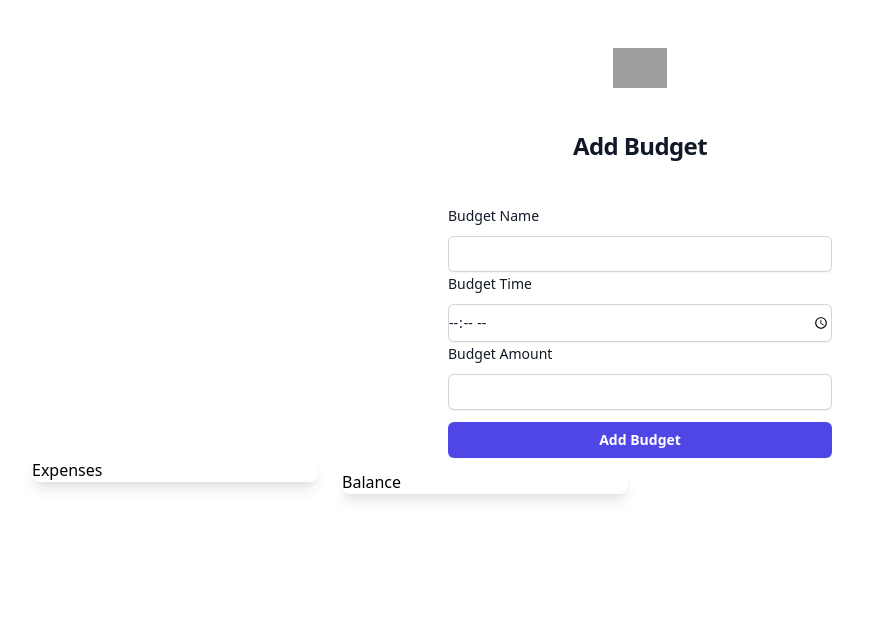
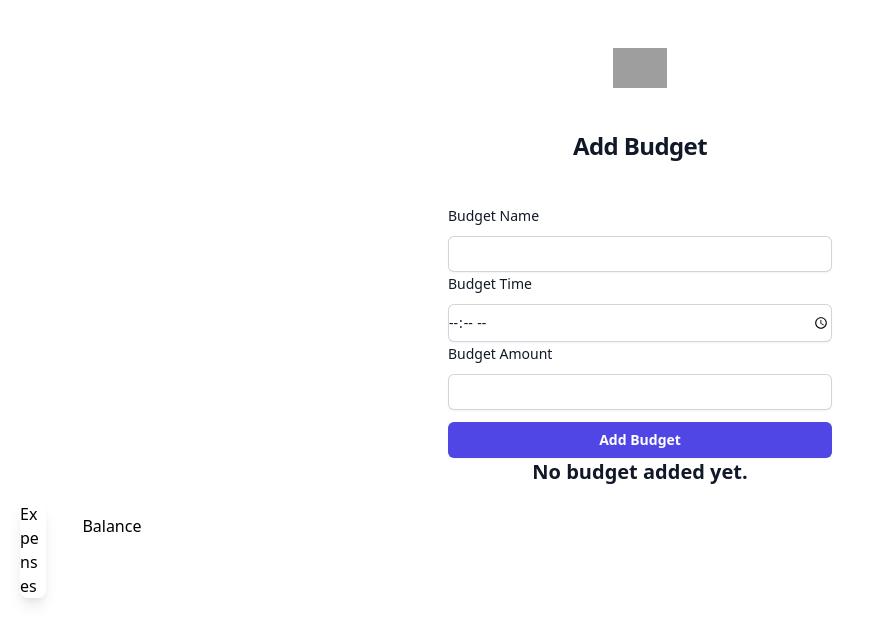
Before and after one commit to vickymayowa/Budget-Application-Using-Angular, an Angular app: page /budget in a window 1280 px wide. Shown: the top 642 px of the page, without its empty margins (0-874 px from the left). Built offline with nearby package versions, Linux system fonts and the light colour scheme; grey boxes are pictures that could not be loaded.

Commit message:
Working on the error

```diff
--- a/src/app/budget/budget.component.html
+++ b/src/app/budget/budget.component.html
@@ -1,3 +1,4 @@
+
 <div class="flex min-h-full flex-col justify-center px-6 py-12 lg:px-8">
   <div class="sm:mx-auto sm:w-full sm:max-w-sm">
     <img class="mx-auto h-10 w-auto" src="https://imgs.search.brave.com/OZi1IBc7Lnp0alSrfCgNlgGBUSxdJBCzU8FcEGFqjHo/rs:fit:500:0:0/g:ce/aHR0cHM6Ly9sb2dv/d2lrLmNvbS9jb250/ZW50L3VwbG9hZHMv/aW1hZ2VzL2dvb2ds/ZS10YXNrczcwNTIu/bG9nb3dpay5jb20u/d2VicA" alt="Your Company" />
@@ -37,15 +38,20 @@
     </form>
   </div>
 
+  <div *ngIf="BudgetArray.length === 0" class="text-xl font-bold mb-4 text-center text-gray-900">No budget added yet.</div>
+
   <div class="flex flex-wrap -mx-3 mb-6">
-    <div class="w-1/4 px-3 mb-6 md:mb-0">
-      <div class="relative flex flex-col min-w-0 break-words bg-white mb-6 shadow-lg rounded-lg bg-gray-1 border-0">
-        <p>Expenses</p>
+    <div class="flex flex-wrap -mx-3 mb-6">
+      <div class="w-1/4 px-3 mb-6 md:mb-0">
+        <div class="relative flex flex-col min-w-0 break-words bg-white mb-6 shadow-lg rounded-lg bg-gray-1 border-0">
+          <p>Expenses</p>
+        </div>
       </div>
-    </div>
 
     <div class="w-1/4 px-3 mb-6 md:mb-0">
-      <p class="relative flex text-center mt-3 min-w-0 break-words bg-white w-full mb-6 shadow-lg rounded-lg bg-gray border-0">Balance</p>
+      <div class="w-1/4 px-3 mb-6 md:mb-0">
+        <p class="relative flex text-center mt-3 min-w-0 break-words bg-white w-full mb-6 shadow-lg rounded-lg bg-gray border-0">Balance</p>
+      </div>
     </div>
   </div>
 
```
